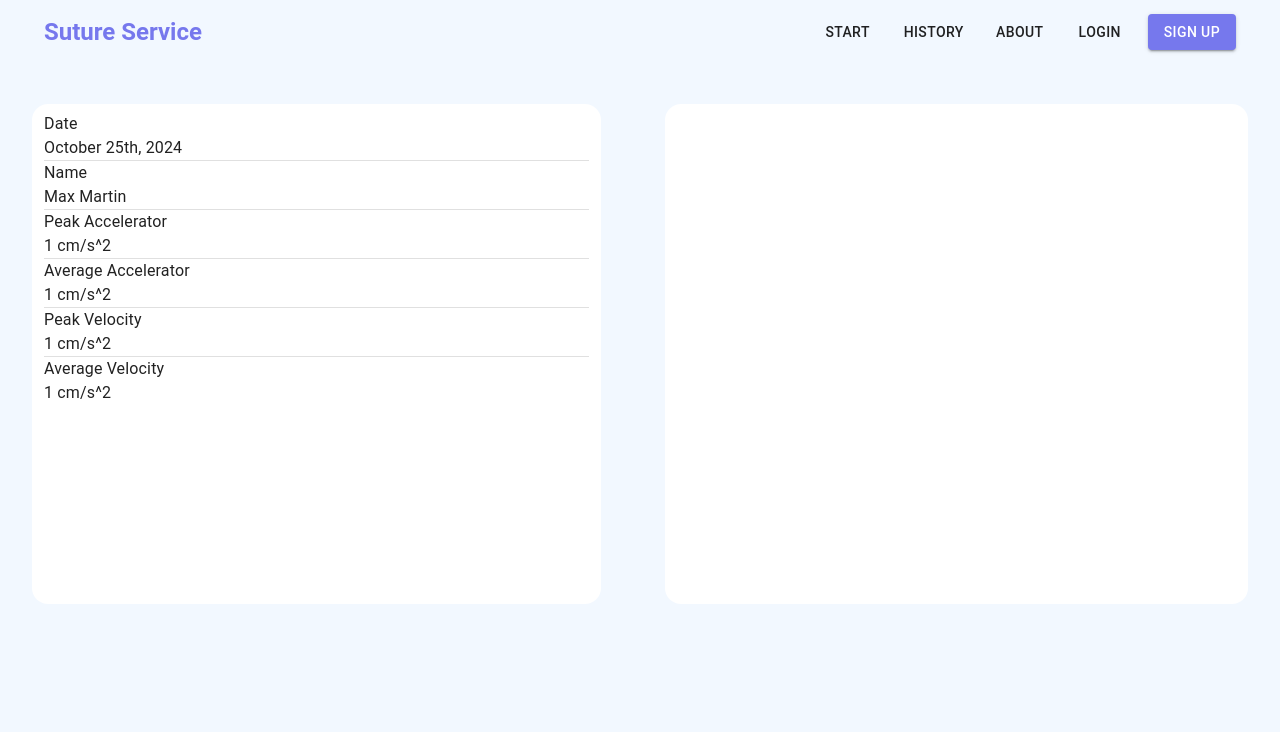
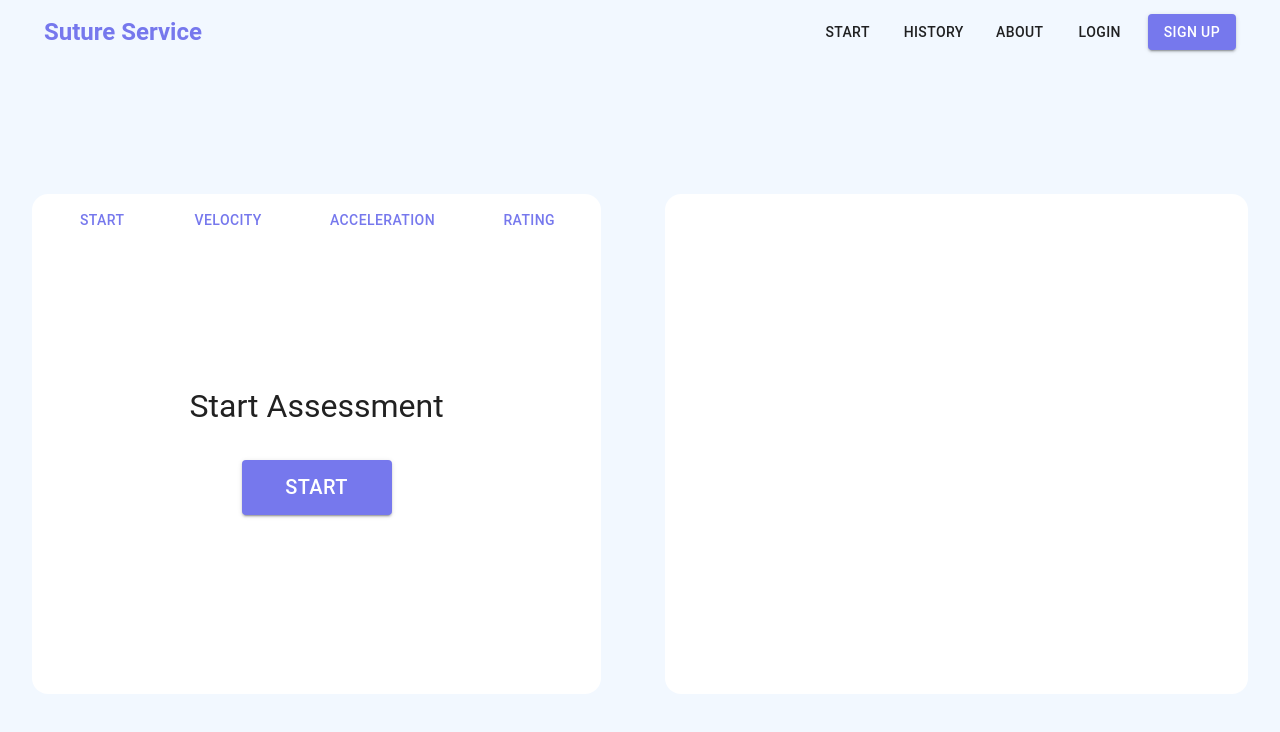
Before and after one commit to DreamTeamSE/SutureService, a React (Vite) app in the folder frontend/: page /start in a window 1280 px wide. Shown: the top 732 px of the page. Built offline with nearby package versions, Linux system fonts and the light colour scheme.

Commit message:
Added Metrics

```diff
--- a/frontend/package.json
+++ b/frontend/package.json
@@ -14,7 +14,9 @@
     "@emotion/styled": "^11.13.0",
     "@mui/icons-material": "^6.1.5",
     "@mui/material": "^6.1.5",
+    "chart.js": "^4.4.6",
     "react": "^18.3.1",
+    "react-chartjs-2": "^5.2.0",
     "react-dom": "^18.3.1"
   },
   "devDependencies": {
--- a/frontend/src/App.jsx
+++ b/frontend/src/App.jsx
@@ -1,8 +1,8 @@
 import { ThemeProvider, createTheme } from '@mui/material/styles';
 import CssBaseline from '@mui/material/CssBaseline';
-import Navbar from './components/Navbar';
+import Navbar from './components/ui-components/Navbar';
 import Links from './routes/Links';
-
+import { BrowserRouter as Router } from 'react-router-dom';
 
 const theme = createTheme({
   palette: {
@@ -26,11 +26,13 @@ function App() {
 
   return (
     <>
+    <Router>
      <ThemeProvider theme={theme}>
       <CssBaseline />
       <Navbar />
       <Links />
       </ThemeProvider>
+    </Router>
     </>
   )
 }
--- a/frontend/src/components/Home/StartSection.jsx
+++ b/frontend/src/components/Home/StartSection.jsx
@@ -2,6 +2,7 @@ import React from 'react'
 import Button  from '@mui/material/Button';
 import Box from '@mui/material/Box';
 import { Typography } from '@mui/material';
+import { Link } from 'react-router-dom';
 
 
 const StartSection = () => {
@@ -16,9 +17,11 @@ const StartSection = () => {
         marginTop: '64px'
       }}>
         <Typography variant='h4'>Making Sutures Services Safer</Typography>
-        <Button variant="contained" color="primary" sx={{width: "256px", marginTop: "32px"}}>
-           <Typography variant='h6'>Start</Typography>
-        </Button>
+        <Link to="/start" style={{ textDecoration: 'none', color:"white" }}>
+          <Button variant="contained" color="primary" sx={{width: "256px", marginTop: "32px"}}>
+              <Typography variant='h6'>Start</Typography>
+          </Button>
+        </Link>
     </Box>
     </>
   )
--- /dev/null
+++ b/frontend/src/components/Suture-Service/ActiveComponents/Metrics/AccelerationComponent.jsx
@@ -0,0 +1,25 @@
+import { Container, Typography, Box } from '@mui/material'
+import React from 'react'
+
+const AccelerationComponent = () => {
+  return (
+    <Box sx={{display: "flex", flexDirection: "column", justifyContent: "space-evenly", height: "100%"}}>
+        <Container sx={containerStyles}>
+            <Typography variant="h6" sx={{fontSize: fonts.title}} >Top Acceleration</Typography>
+            <Typography variant="p" color="primary" sx={{fontSize: fonts.metric}}>23.54 m/s<sup>2</sup></Typography>
+        </Container>
+        <Container sx={containerStyles}>
+            <Typography variant="h6" sx={{fontSize: fonts.title}}>Average Acceleration</Typography>
+            <Typography variant="p" color="primary" sx={{fontSize: fonts.metric}}>23.54 m/s<sup>2</sup></Typography>
+        </Container>
+        <Container sx={containerStyles}>
+            <Typography variant="h6" sx={{fontSize: fonts.title}}>Errors</Typography>
+            <Typography variant="p" color="primary" sx={{fontSize: fonts.metric}}>0</Typography>
+        </Container>
+    </Box>
+  )
+}
+
+let containerStyles = {display: "flex", flexDirection: "column", justifyContent: "center", alignItems: "center"}
+let fonts = {title: "28px", metric: "24px"}
+export default AccelerationComponent
--- /dev/null
+++ b/frontend/src/components/Suture-Service/ActiveComponents/Metrics/RatingComponent.jsx
@@ -0,0 +1,20 @@
+import React from 'react'
+import { Box, Button, Typography } from '@mui/material'
+const RatingComponent = (props) => {
+
+  let startAssessment = () => {
+    let startStatus = "VELOCITY"
+    props.setSelected(startStatus)
+  }
+  return (
+    <Box sx={{ display: "flex", flexDirection: "column", justifyContent: "center", alignItems: "center", height: "100%" }}>
+        <Typography variant="h5"  sx={{fontSize: "32px"}}>Rating</Typography>
+            <Typography onClick={() => {
+                }} color="primary" sx={{marginBlock: "16px", fontSize: "32px"}}>
+                    10/10
+            </Typography>
+    </Box>
+  )
+}
+
+export default RatingComponent
--- /dev/null
+++ b/frontend/src/components/Suture-Service/ActiveComponents/Metrics/StartComponent.jsx
@@ -0,0 +1,21 @@
+import React from 'react'
+import { Box, Button, Typography } from '@mui/material'
+const StartComponent = (props) => {
+
+  let startAssessment = () => {
+    let startStatus = "VELOCITY"
+    props.setSelected(startStatus)
+  }
+  return (
+    <Box sx={{ display: "flex", flexDirection: "column", justifyContent: "center", alignItems: "center", height: "100%" }}>
+        <Typography variant="h5"  sx={{fontSize: "32px"}}>Start Assessment</Typography>
+            <Button onClick={() => {
+                startAssessment()
+                }} variant="contained" sx={{marginBlock: "32px", height: "55px", width: "150px"}}>
+                <Typography variant="p" sx={{fontSize: "20px"}}>Start</Typography>
+            </Button>
+    </Box>
+  )
+}
+
+export default StartComponent
--- /dev/null
+++ b/frontend/src/components/Suture-Service/ActiveComponents/Metrics/VelocityComponent.jsx
@@ -0,0 +1,25 @@
+import { Container, Typography, Box } from '@mui/material'
+import React from 'react'
+
+const VelocityComponent = () => {
+  return (
+    <Box sx={{display: "flex", flexDirection: "column", justifyContent: "space-evenly", height: "100%"}}>
+        <Container sx={containerStyles}>
+            <Typography variant="h6" sx={{fontSize: fonts.title}} >Top Velocity</Typography>
+            <Typography variant="p" color="primary" sx={{fontSize: fonts.metric}}>23.54 m/s</Typography>
+        </Container>
+        <Container sx={containerStyles}>
+            <Typography variant="h6" sx={{fontSize: fonts.title}}>Average Velocity</Typography>
+            <Typography variant="p" color="primary" sx={{fontSize: fonts.metric}}>23.54 m/s</Typography>
+        </Container>
+        <Container sx={containerStyles}>
+            <Typography variant="h6" sx={{fontSize: fonts.title}}>Errors</Typography>
+            <Typography variant="p" color="primary" sx={{fontSize: fonts.metric}}>0</Typography>
+        </Container>
+    </Box>
+  )
+}
+
+let containerStyles = {display: "flex", flexDirection: "column", justifyContent: "center", alignItems: "center"}
+let fonts = {title: "28px", metric: "24px"}
+export default VelocityComponent
--- a/frontend/src/components/Suture-Service/ActiveService.jsx
+++ b/frontend/src/components/Suture-Service/ActiveService.jsx
@@ -1,42 +1,59 @@
-import React from 'react'
+import React, { useState } from 'react'
 import Button  from '@mui/material/Button';
 import Box from '@mui/material/Box';
 import { Container, Typography } from '@mui/material';
 import StartSection from './StartService';
 import SyncDevice from './SyncDevice copy';
 import Divider from '@mui/material/Divider';
+import StartComponent from './ActiveComponents/Metrics/StartComponent';
+import VelocityComponent from './ActiveComponents/Metrics/VelocityComponent';
+import AccelerationComponent from './ActiveComponents/Metrics/AccelerationComponent';
+import RatingComponent from './ActiveComponents/Metrics/RatingComponent';
+
 
 const ActiveService = () => {
   let isSync = true
   let isStarted = false
+
+
+
+  const Status = Object.freeze({
+    START: 'START',
+    VELOCITY: 'VELOCITY',
+    ACCELERATION: 'ACCELERATION',
+    RATING: 'RATING',
+  });
+
+
+  const [selected, setSelected] = useState(Status.START)
+
+  let handleSelect = (select) => {
+    setSelected(select)
+  }
   return (
-    <Box sx={{ display: 'flex', justifyContent: 'space-between', padding: 0 }}>
-      <Container sx={{backgroundColor:"white", height: "500px", marginTop: "40px", marginInline: "32px", borderRadius: "16px", paddingLeft: "12px !important", paddingRight: "12px !important", paddingTop: "8px"}}>
-      <Typography>Date</Typography>
-      <Typography>October 25th, 2024</Typography>
-      <Divider />
-
-      <Typography>Name</Typography>
-      <Typography>Max Martin</Typography>
-      <Divider />
-
-      <Typography>Peak Accelerator</Typography>
-      <Typography>1 cm/s^2</Typography>
-      <Divider />
-
-      <Typography>Average Accelerator</Typography>
-      <Typography>1 cm/s^2</Typography>
-      <Divider />
-
-      <Typography>Peak Velocity</Typography>
-      <Typography>1 cm/s^2</Typography>
-      <Divider />
-
-      <Typography>Average Velocity</Typography>
-      <Typography>1 cm/s^2</Typography>
+    <Box sx={{ display: 'flex', justifyContent: "center", alignItems: "center", padding: 0, height: 'calc(100vh - 80px)' }}>
+      <Container sx={{ backgroundColor: "white", height: "500px", marginTop: "40px", marginInline: "32px", borderRadius: "16px", paddingLeft: "12px !important", paddingRight: "12px !important", paddingTop: "8px", display: 'flex', flexDirection: 'column' }}>
+          <Box sx={{display: 'flex', justifyContent: 'space-around', alignItems: 'center'}}>
+            <Button onClick={() => {handleSelect(Status.START)}}>
+                Start
+            </Button>
+            <Button onClick={() => {handleSelect(Status.VELOCITY)}}>
+                Velocity
+            </Button>
+            <Button onClick={() => {handleSelect(Status.ACCELERATION)}}>
+                Acceleration
+            </Button>
+            <Button onClick={() => {handleSelect(Status.RATING)}}>
+                Rating
+            </Button>
+          </Box>
+        {selected === Status.START && <StartComponent setSelected={setSelected}/>}
+        {selected === Status.VELOCITY && <VelocityComponent />}
+        {selected === Status.ACCELERATION && <AccelerationComponent />}
+        {selected === Status.RATING && <RatingComponent />}
       </Container>
       <Container sx={{backgroundColor:"white", height: "500px", marginTop: "40px", marginInline: "32px", borderRadius: "16px"}}>
-  </Container>
+    </Container>
   </Box>
 
   )
--- /dev/null
+++ b/frontend/src/components/ui-components/Navbar.jsx
@@ -0,0 +1,43 @@
+import React from 'react';
+import AppBar from '@mui/material/AppBar';
+import Toolbar from '@mui/material/Toolbar';
+import Typography from '@mui/material/Typography';
+import Button from '@mui/material/Button';
+import Box from '@mui/material/Box';
+import { Link } from 'react-router-dom';
+
+function Navbar() {
+  return (
+    <AppBar position="static" color="background" sx={{ boxShadow: 'none', padding: '0 20px' }}>
+      <Toolbar>
+        {/* Left-aligned title */}
+        <Link to="/home" style={{ textDecoration: 'none', color: 'inherit', flexGrow: 1 }}>
+          <Typography variant="h5" component="div" fontWeight="bold" color="primary">
+            Suture Service
+          </Typography>
+        </Link>
+
+        {/* Center-aligned menu items, including "Sign Up" */}
+        <Box sx={{ display: 'flex', gap: 2 }}>
+          <Link to="/start" style={{ textDecoration: 'none', color: 'inherit' }}>
+            <Button color="inherit">Start</Button>
+          </Link>
+          <Link to="/history" style={{ textDecoration: 'none', color: 'inherit' }}>
+            <Button color="inherit">History</Button>
+          </Link>
+          <Link to="/about" style={{ textDecoration: 'none', color: 'inherit' }}>
+            <Button color="inherit">About</Button>
+          </Link>
+          <Link to="/login" style={{ textDecoration: 'none', color: 'inherit' }}>
+            <Button color="inherit">Login</Button>
+          </Link>
+          <Link to="/signup" style={{ textDecoration: 'none' }}>
+            <Button variant="contained" color="primary">Sign Up</Button>
+          </Link>
+        </Box>
+      </Toolbar>
+    </AppBar>
+  );
+}
+
+export default Navbar;
--- a/frontend/src/main.jsx
+++ b/frontend/src/main.jsx
@@ -1,9 +1,8 @@
 import { StrictMode } from 'react'
 import { createRoot } from 'react-dom/client'
 import App from './App.jsx'
+import { BrowserRouter } from 'react-router-dom';
 
 createRoot(document.getElementById('root')).render(
-  <StrictMode>
-    <App />
-  </StrictMode>,
+      <App />,
 )
--- a/frontend/src/routes/Links.jsx
+++ b/frontend/src/routes/Links.jsx
@@ -5,13 +5,15 @@ import SutureService from '../pages/SutureService';
 
 const Links = () => {
   return (
-    <Router>
     <Routes>
          <Route path="/home" element={<Home />} />
          <Route path="/" element={<Home />} />
          <Route path="/start" element={<SutureService />} />
+         <Route path="/about" element={<SutureService />} />
+         <Route path="/history" element={<SutureService />} />
+         <Route path="/signup" element={<SutureService />} />
+         <Route path="/login" element={<SutureService />} />
       </Routes>
-    </Router>
   )
 }
 
```
Also changed, not shown: frontend/src/components/Navbar.jsx (deleted, +0 -30 lines), 1 other file (tests, documents, lock files or other folders).
